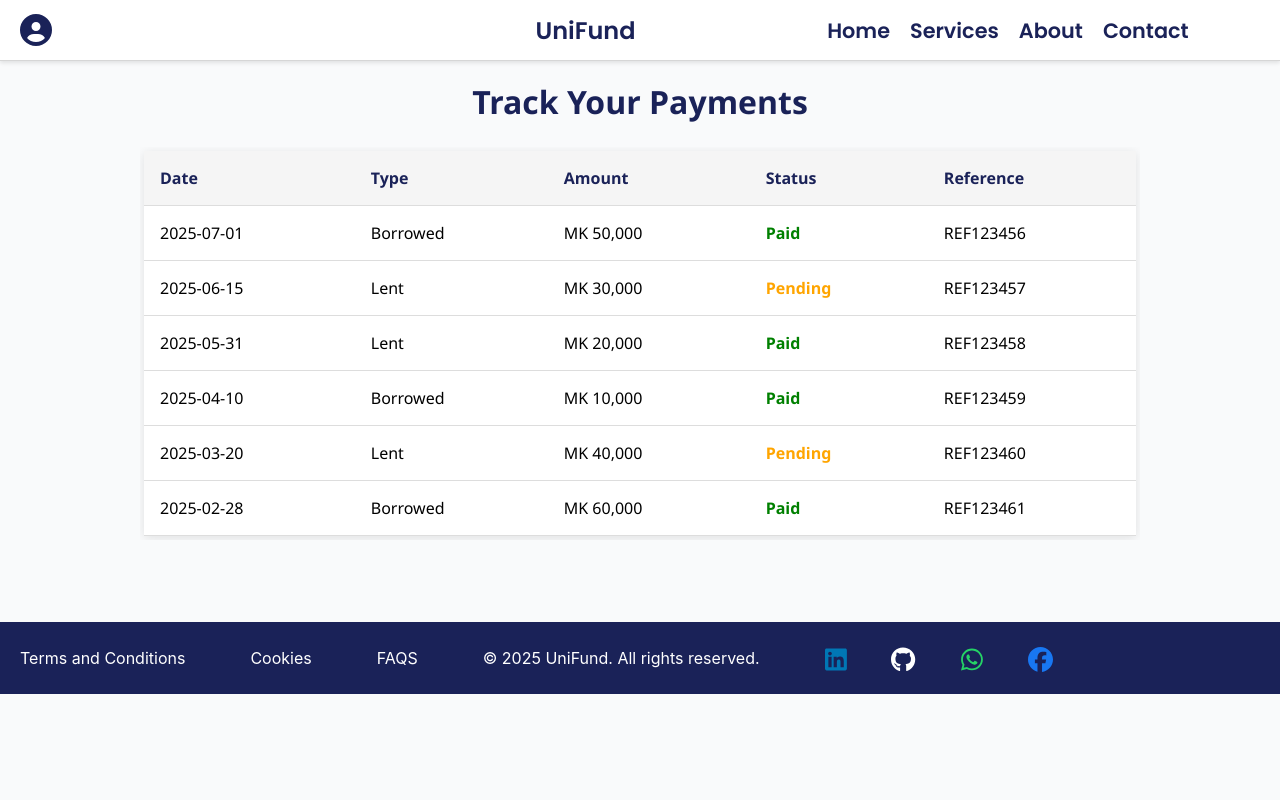
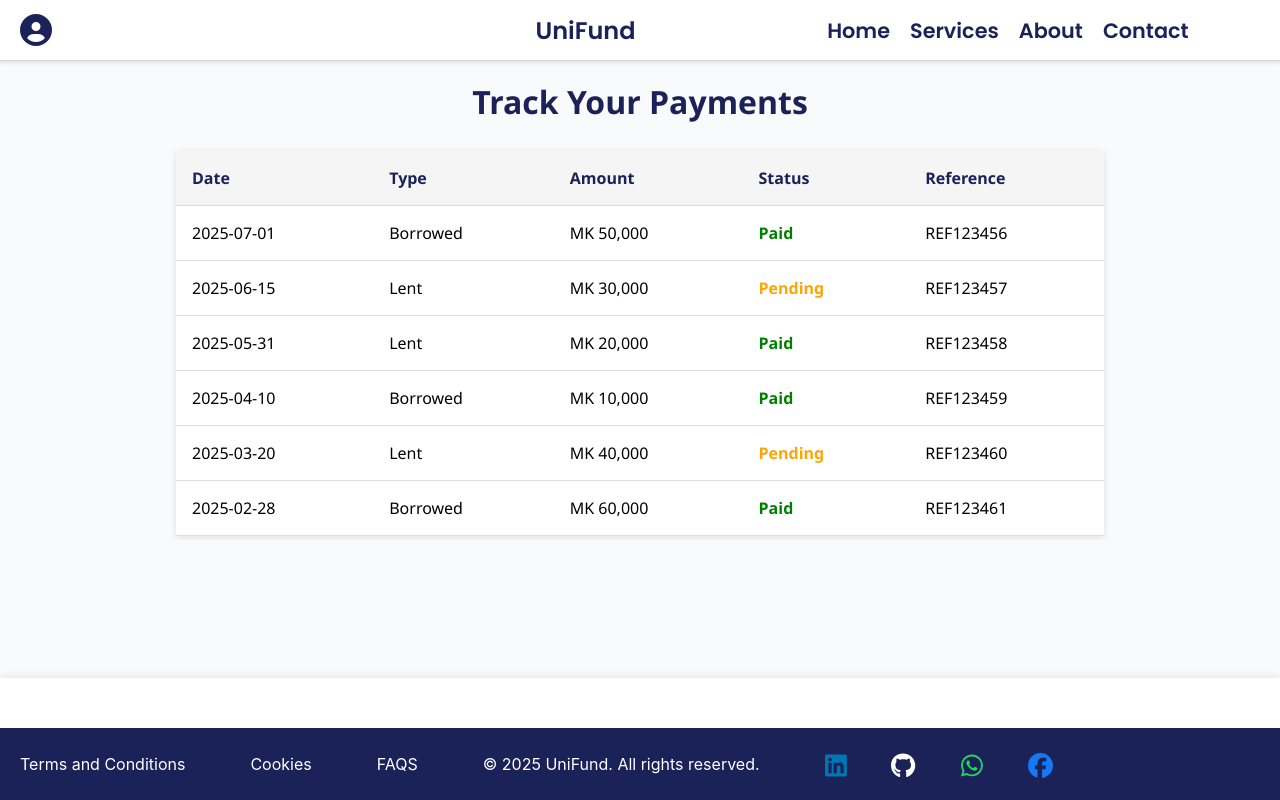
Before and after one commit to carlos45-dev/lending-platform, a React (Vite) app: page /track-payments in a window 1280 px wide. Built offline with nearby package versions, Linux system fonts and the light colour scheme.

Commit message:
Tracking

```diff
--- a/src/pages/TrackPayments.jsx
+++ b/src/pages/TrackPayments.jsx
@@ -75,7 +75,12 @@ function TrackPayments() {
           </table>
         </div>
       </div>
-      <Footer />
+
+      <div className={styles.footerWrapper}>
+        <div className={styles.footerContent}>
+          <Footer />
+        </div>
+      </div>
     </div>
   );
 }
--- a/src/styles/TrackPayments.module.css
+++ b/src/styles/TrackPayments.module.css
@@ -1,19 +1,24 @@
 .outer {
   width: 100%;
   overflow-x: auto;
+  display: flex;
+  flex-direction: column;
+  min-height: 100vh;
 }
 
 .container {
+  flex: 1;
   width: 100%;
   padding: 0.5rem;
-  margin: 0;
   font-family: 'Segoe UI', sans-serif;
+  padding-bottom: 4rem; /* space for footer */
+  box-sizing: border-box;
 }
 
 .heading {
   color: #1A2258;
   text-align: center;
-  margin: 4rem 0 1.5rem 0; /* top, right, bottom, left */
+  margin: 4rem 0 1.5rem 0;
   font-size: 2rem;
 }
 
@@ -51,11 +56,23 @@
   font-weight: bold;
 }
 
+.footerWrapper {
+  width: 100%;
+  overflow-x: auto;
+  background-color: white;
+  box-shadow: 0 -2px 8px rgba(0, 0, 0, 0.08);
+}
+
+.footerContent {
+  min-width: 100%;
+}
+
 @media (min-width: 768px) {
   .container {
     padding: 2rem;
     max-width: 1000px;
     margin: auto;
+    padding-bottom: 5rem;
   }
 
   .heading {
```
